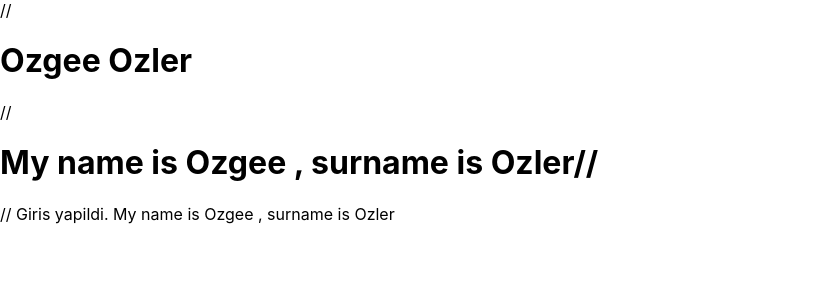
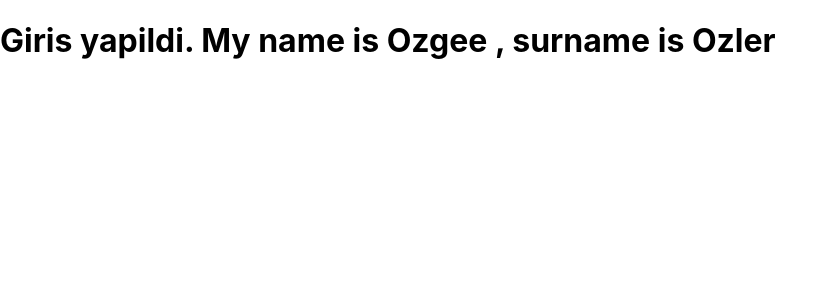
Before and after one commit to ozgeozler93/hello-react, a React (Create React App) app: page / in a window 1280 px wide. Shown: the top 300 px of the page, without its empty margins (0-837 px from the left). Built offline with nearby package versions, Linux system fonts and the light colour scheme.

Commit message:
? ternary operato is added again.

```diff
--- a/src/App.js
+++ b/src/App.js
@@ -53,17 +53,17 @@ function App() {
 
 
 
-    <>
+    //
     // <h1>{name}  {surname} </h1>
     // <h1>{isLoggedIn && `My name is  ${name} , surname is  ${surname}`}
     // </h1>
 
     // {!isLoggedIn&& 'Giris yapmadiniz, giris yapmalisiniz.'}
 
-
-
+    <>
+    <h1>
     {isLoggedIn? `Giris yapildi. My name is  ${name} , surname is  ${surname}` : 'Giris yapilmadi.'}
-
+    </h1>
     </>
   );
 }
```
